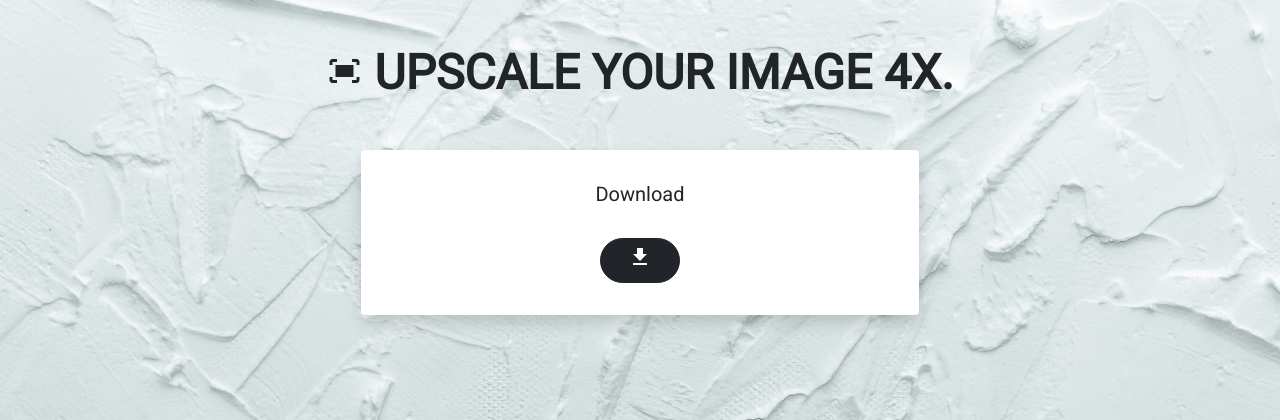
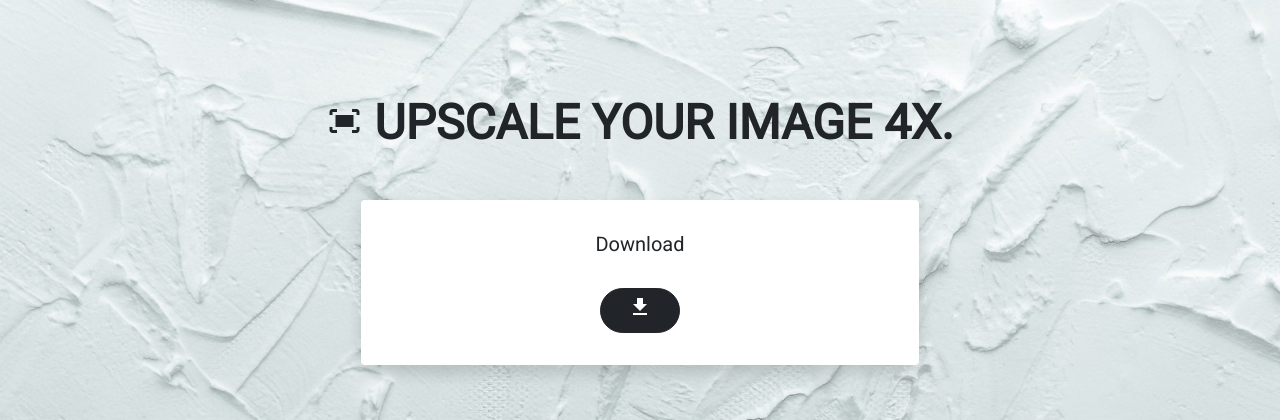
Before and after one commit to anshulhedau10/flask-image-upscaler, a Flask app: page /download in a window 1280 px wide. Shown: the part 56-476 px from the top of the page. Run offline with Flask 2, Linux system fonts and the light colour scheme; some libraries are stand-ins or nearby versions.

Commit message:
Edited download.html

```diff
--- a/templates/download.html
+++ b/templates/download.html
@@ -6,7 +6,7 @@
 {% block body %}
 <div class="container">
 
-    <p class="display-5 mb-5 text-center fw-bold" style="margin-top: 100px;"><span class="material-icons" style="font-size: 36px;">fit_screen</span>  UPSCALE YOUR IMAGE 4X.</p>
+    <p class="display-5 mb-5 text-center fw-bold" style="margin-top: 150px;"><span class="material-icons" style="font-size: 36px;">fit_screen</span>  UPSCALE YOUR IMAGE 4X.</p>
 
 
     <div class="col-sm-6 mx-auto">
```
